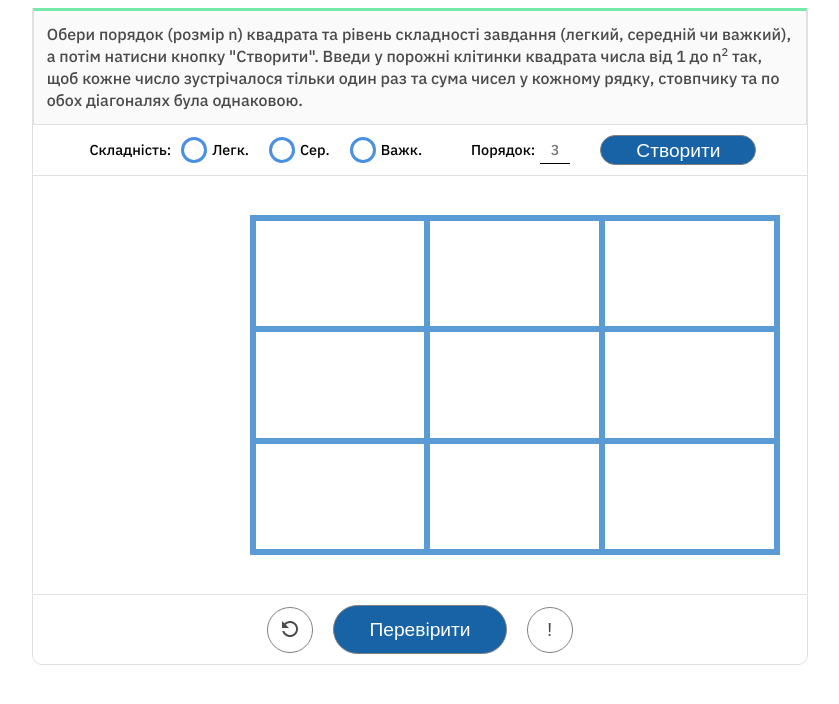
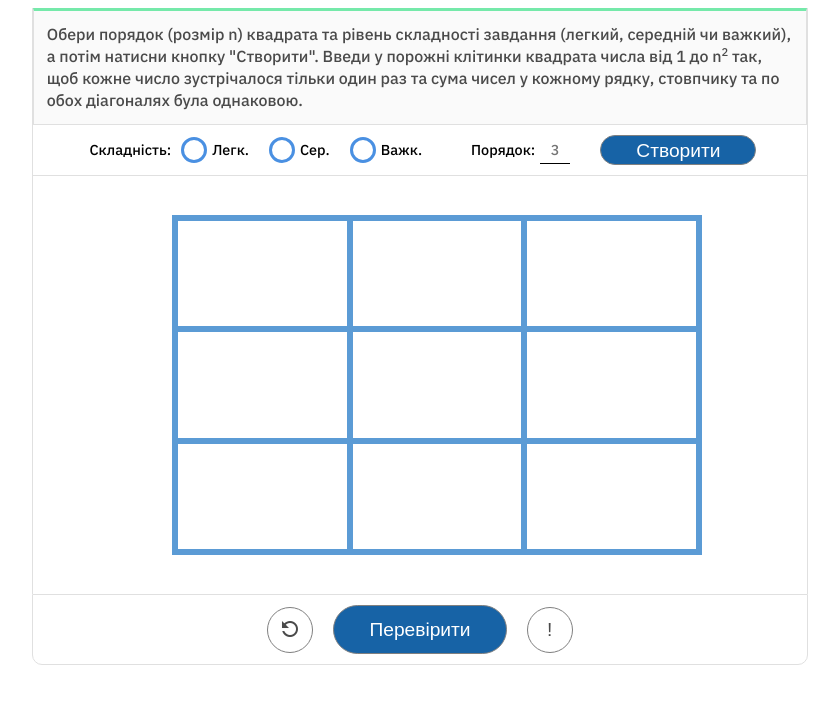
Before and after one commit to soprunveronika/soprunveronika.github.io, a plain HTML site: page index.html in a window 1280 px wide. Shown: the whole page, without its empty margins (220-1059 px from the left). Drawn offline with nearby package versions, Linux system fonts and the light colour scheme.

Commit message:
Update style.css

```diff
--- a/style.css
+++ b/style.css
@@ -370,7 +370,13 @@ input[type="number"]::-webkit-inner-spin-button {
     display: inherit;
     align-items: center;
     padding-left: 28%;
+    position: relative;
 }
+#board{
+    position: absolute;
+    right: 105px;
+}
+
 
 .magic-number-input {
     font-family: "IBM Plex Sans", Arial, sans-serif;
```
